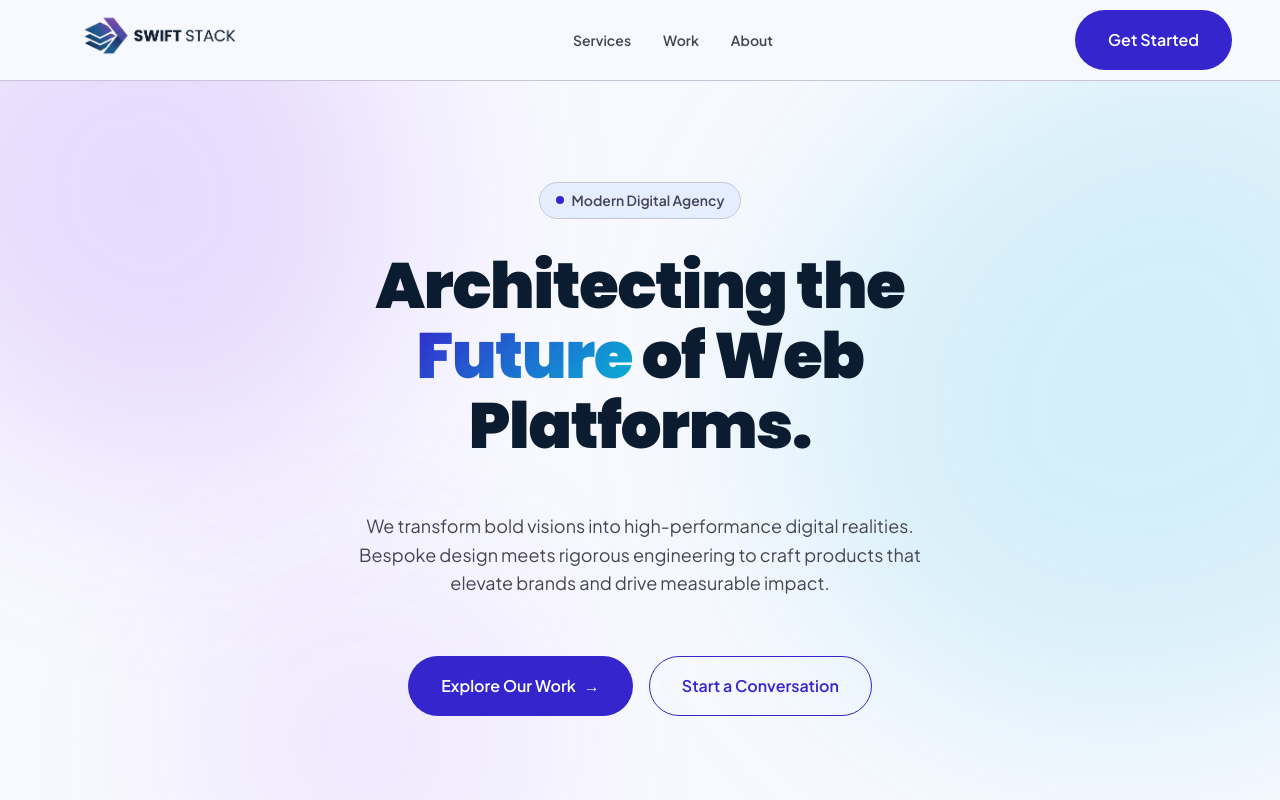
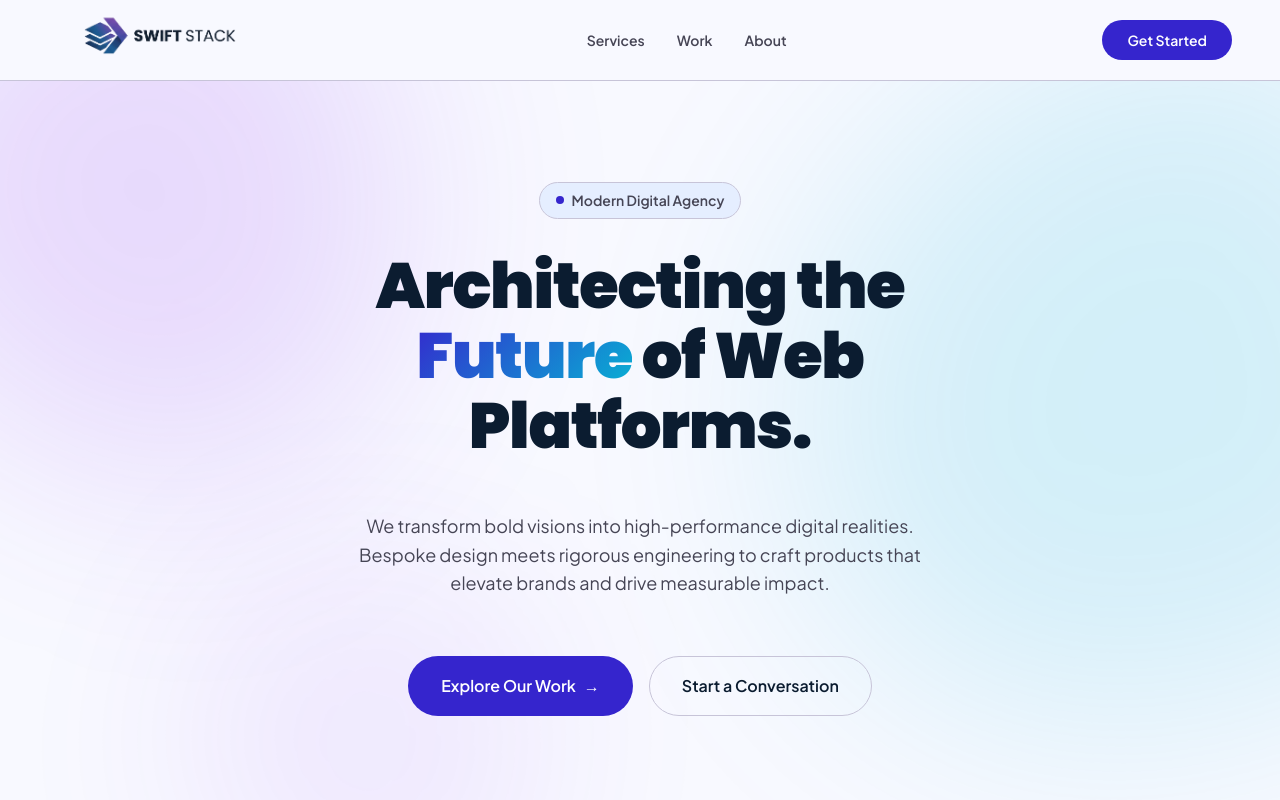
Before and after one commit to onel1234/swift-stack, a Next.js app: page / in a window 1280 px wide. Shown: the top 800 px of the page. Built offline with nearby package versions, Linux system fonts and the light colour scheme.

Commit message:
fix: extend ButtonLink to accept anchor HTML attributes (style, etc.)

```diff
--- a/src/components/ui/Button.tsx
+++ b/src/components/ui/Button.tsx
@@ -13,9 +13,16 @@ export function Button({ variant = 'primary', children, className = '', ...props
   );
 }
 
-export function ButtonLink({ variant = 'primary', href, children, className = '' }: { variant?: 'primary' | 'secondary', href: string, children: React.ReactNode, className?: string }) {
+interface ButtonLinkProps extends React.AnchorHTMLAttributes<HTMLAnchorElement> {
+  variant?: 'primary' | 'secondary';
+  href: string;
+  children: React.ReactNode;
+  className?: string;
+}
+
+export function ButtonLink({ variant = 'primary', href, children, className = '', ...props }: ButtonLinkProps) {
   return (
-    <a href={href} className={`btn btn-${variant} ${className}`}>
+    <a href={href} className={`btn btn-${variant} ${className}`} {...props}>
       {children}
     </a>
   );
```
